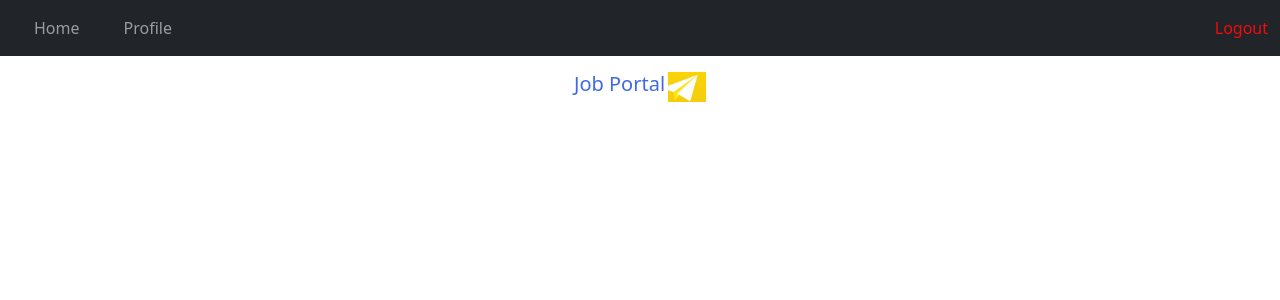
After one commit to Ibrahimul-Khaleel-T/Job-Portal, a Django app: page /employee_home in a window 1280 px wide. The commit adds this page. Shown: the top 300 px of the page. Run offline with Django 5.2, Linux system fonts and the light colour scheme.

Commit message:
16/4/2025(11-06 pm)

```diff
--- a/job_portal/urls.py
+++ b/job_portal/urls.py
@@ -33,6 +33,7 @@ urlpatterns = [
     path('seeker_profile',views.seeker_profile,name='seeker_profile'),
     path('logout',views.Logout,name='logout'),
     path('seeker_edit',views.seeker_edit,name='seeker_edit'),
+    path('employee_home',views.employee_home,name='employee_home'),
 ]
 if settings.DEBUG:
     urlpatterns +=static(settings.MEDIA_URL,document_root=settings.MEDIA_ROOT)
--- a/job_portal_app/views.py
+++ b/job_portal_app/views.py
@@ -12,6 +12,12 @@ from django.contrib import messages
 def index(request):
     return render(request,'index_page.html')
 
+def seeker_home(request):
+    return render(request,'seeker_feed.html')
+
+def employee_home(request):
+    return render(request,'employee_feed.html')
+
 def jobseeker_signup(request):
     if request.method=='POST':
         firstname=request.POST['firstname']
@@ -25,7 +31,9 @@ def jobseeker_signup(request):
         data.save()
         details=JobSeeker.objects.create(user_id=data,firstname=firstname,lastname=lastname,number=number,resume=resume)
         details.save()
-        return HttpResponse("success")
+        user=authenticate(username=username,password=password)
+        login(request,user)
+        return redirect(seeker_home)
     else:
         return render(request,'seeker_signup.html')
 
@@ -46,9 +54,6 @@ def employee_signup(request):
     else:
         return render(request,'employee_signup.html')
 
-def seeker_home(request):
-    return render(request,'seeker_feed.html')
-
 
 def signin(request):
     if request.method=='POST':
@@ -58,7 +63,7 @@ def signin(request):
         if user is not None:
             login(request,user)
             if user.user_type=='employee':
-                return HttpResponse("Heyy Emoloyee")
+                return redirect(employee_home)
             elif user.user_type=='jobseeker':
                 return redirect(seeker_home)
             else:
--- /dev/null
+++ b/templates/employee_feed.html
@@ -0,0 +1,62 @@
+<!DOCTYPE html>
+{% load static %}
+<html lang="en">
+<head>
+    <meta charset="UTF-8">
+    <meta name="viewport" content="width=device-width, initial-scale=1.0">
+    <title>Document</title>
+    <link href="https://cdn.jsdelivr.net/npm/bootstrap@5.3.3/dist/css/bootstrap.min.css" rel="stylesheet">
+  <script src="https://cdn.jsdelivr.net/npm/bootstrap@5.3.3/dist/js/bootstrap.bundle.min.js"></script>
+</head>
+<style>
+    #logout{
+        color: rgb(244, 11, 11);
+    }
+    #logout:hover:not(.active){
+        background-color: #111;
+    }
+    .nav-item{
+      padding: 0px 14px;
+    }
+    li a:hover:not(.active) {
+        background-color: #111;
+    }
+    .logo{
+        display: flex;
+        gap: 3px;
+        justify-content: center;
+        margin-top: 10px;
+        color: royalblue;
+    }
+</style>
+<body>
+    <nav class="navbar navbar-expand-sm navbar-dark bg-dark">
+        <div class="container-fluid">
+          <button class="navbar-toggler" type="button" data-bs-toggle="collapse" data-bs-target="#mynavbar">
+            <span class="navbar-toggler-icon"></span>
+          </button>
+          <div class="collapse navbar-collapse" id="mynavbar">
+            <ul class="navbar-nav me-auto">
+              <li class="nav-item">
+                <a class="nav-link" href="">Home</a>
+              </li>
+              <li class="nav-item">
+                <a class="nav-link" href="">Profile</a>
+            </ul>
+            <a class="nav-link" id="logout" href="{% url 'logout' %}">Logout</a>
+          </div>
+        </div>
+      </nav>
+
+      <div class="container-fluid mt-3">
+        <div class="logo">
+          <div class="logo_name">
+              <h5>Job Portal</h5>
+          </div>
+          <div class="logo_img">
+              <img src="{% static 'images/maxresdefault1.jpg' %}" width="38px" height="30px" alt="logo">
+          </div>
+        </div>
+      </div>
+</body>
+</html>
--- a/templates/signin.html
+++ b/templates/signin.html
@@ -68,6 +68,9 @@
     button:hover{
         background-color: rgb(33, 121, 33);
     }
+    a{
+        text-decoration: none;
+    }
 </style>
 
 <div class="container">
```
Also changed, not shown: db.sqlite3, templates/employee_profile.html (added), 6 other files.
